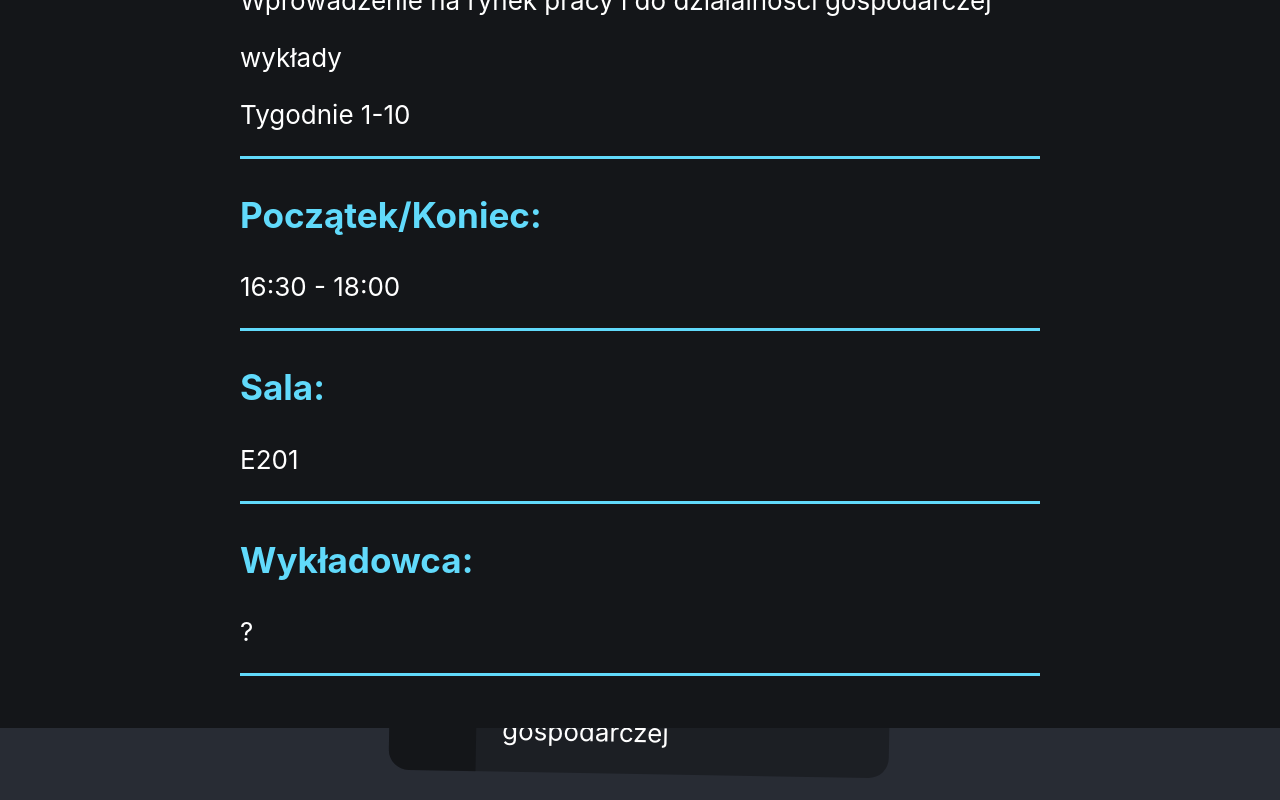
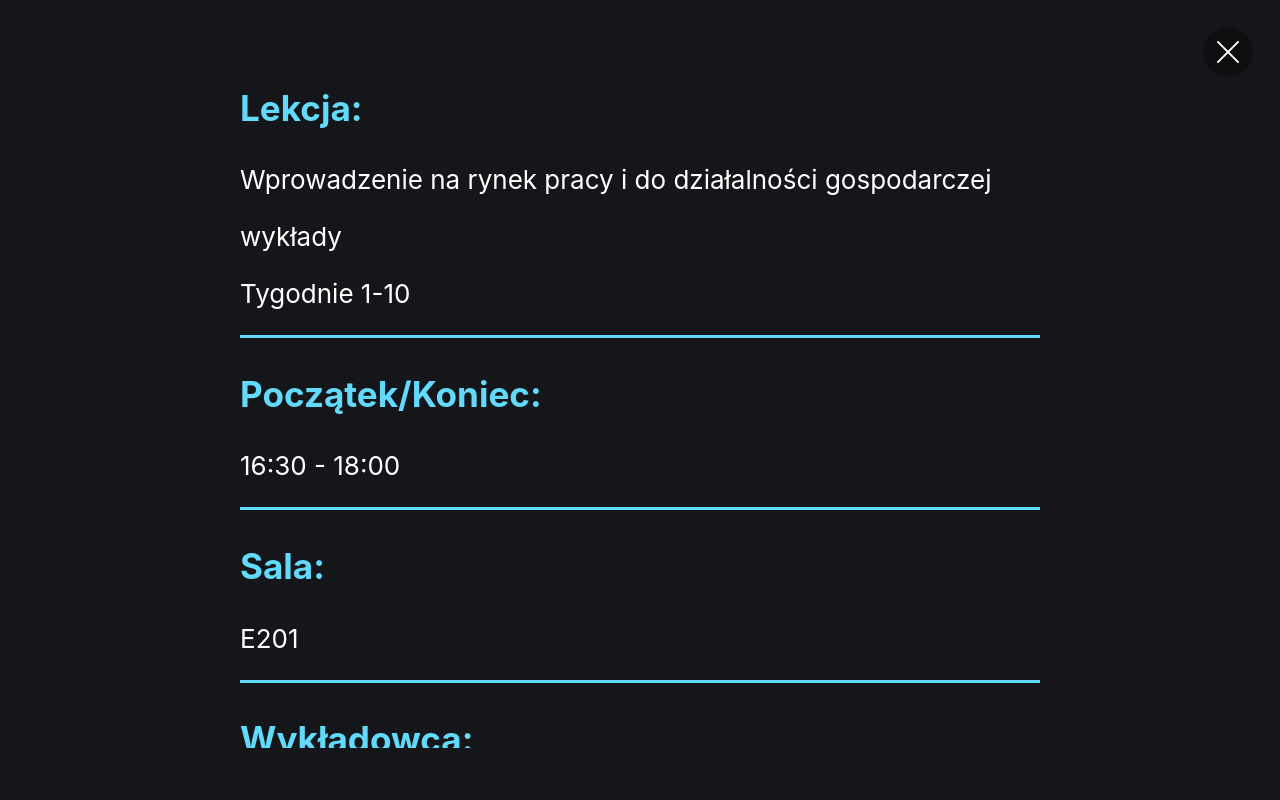
Before and after one commit to Muszchrom/PlanLekcji, a React (Create React App) app: page /sroda in a window 1280 px wide. Both pictures are taken after a click on the element 640 px from the left and 865 px from the top of the page. Shown: the part 179-979 px from the top of the page. Built offline with nearby package versions, Linux system fonts and the light colour scheme.

Commit message:
Made details modal and info button nicer by changing its position to fixed

```diff
--- a/src/App.css
+++ b/src/App.css
@@ -118,19 +118,21 @@ header {
 }
 
 .details {
-  position: absolute;
+  position: fixed;
   top: 0;
   left: 0;
   right: 0;
-  min-height: 100%;
+  bottom: 0;
   background: var(--react-background-dark);
   z-index: 99;
   padding: 2em;
 }
 
-.details div {
+.details-inner {
   max-width: 800px;
   margin: 0 auto;
+  overflow: scroll;
+  height: 100%;
 }
 .border3px {
   border-bottom: 3px solid var(--react-blue);
@@ -182,7 +184,7 @@ header {
   display: flex;
   align-items: center;
   justify-content: center;
-  position: absolute;
+  position: fixed;
   bottom: 2em;
   left: 2em;
 }
--- a/src/components/Details.js
+++ b/src/components/Details.js
@@ -12,7 +12,7 @@ export default function Details(props) {
 
   return (
     <div className="details">
-      <div>
+      <div className="details-inner">
         <button className="close-button" onClick={props.exit}></button>
         <div className="border3px">
           <h3>Lekcja: </h3>
```
